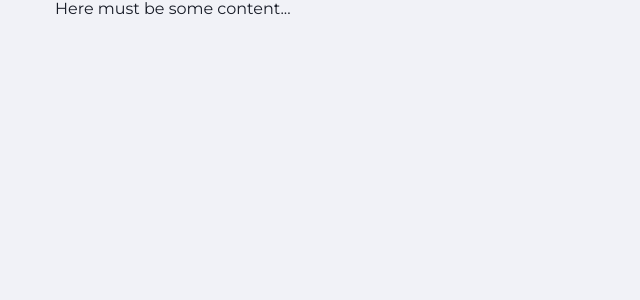
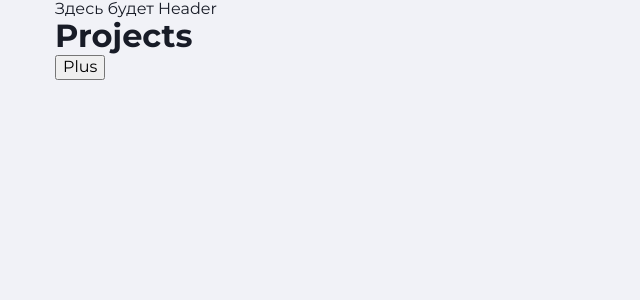
Before and after one commit to Rostyslav-Zahorulko/planner-frontend, a React (Create React App) app: page / in a window 1280 px wide. Shown: the top 300 px of the page, without its empty margins (0-640 px from the left). Built offline with nearby package versions, Linux system fonts and the light colour scheme.

Commit message:
created ProjectPage, ProjectList & AddButton components

```diff
--- a/src/App.js
+++ b/src/App.js
@@ -1,5 +1,10 @@
-import Container from "./components/Container";
+import Container from './components/Container';
+import ProjectsPage from './pages/ProjectsPage';
 
 export default function App() {
-  return <Container></Container>;
+  return (
+    <Container>
+      <ProjectsPage></ProjectsPage>
+    </Container>
+  );
 }
--- /dev/null
+++ b/src/components/AddButton/AddButton.js
@@ -0,0 +1,5 @@
+// import s from './AddButton.module.css';
+
+export default function AddButton() {
+  return <button>Plus</button>;
+}
--- /dev/null
+++ b/src/components/AddButton/AddButton.module.css
@@ -0,0 +1,10 @@
+
+
+@media screen and (min-width: 320px) {
+}
+
+@media screen and (min-width: 768px) {
+}
+
+@media screen and (min-width: 1280px) {
+}
--- /dev/null
+++ b/src/components/AddButton/index.js
@@ -0,0 +1 @@
+export { default } from './AddButton';
--- /dev/null
+++ b/src/components/ProjectsList/ProjectsList.js
@@ -0,0 +1,5 @@
+// import s from './ProjectsList.module.css';
+
+export default function ProjectsList() {
+  return <div></div>;
+}
--- /dev/null
+++ b/src/components/ProjectsList/ProjectsList.module.css
@@ -0,0 +1,10 @@
+
+
+@media screen and (min-width: 320px) {
+}
+
+@media screen and (min-width: 768px) {
+}
+
+@media screen and (min-width: 1280px) {
+}
--- /dev/null
+++ b/src/components/ProjectsList/index.js
@@ -0,0 +1 @@
+export { default } from './ProjectsList';
--- /dev/null
+++ b/src/pages/ProjectsPage/ProjectsPage.js
@@ -0,0 +1,15 @@
+import React from 'react';
+
+import ProjectsList from '../../components/ProjectsList';
+import AddButton from '../../components/AddButton';
+
+export default function ProjectsPage() {
+  return (
+    <>
+      <header>Здесь будет Header</header>
+      <h1>Projects</h1>
+      <ProjectsList />
+      <AddButton />
+    </>
+  );
+}
--- /dev/null
+++ b/src/pages/ProjectsPage/index.js
@@ -0,0 +1 @@
+export { default } from './ProjectsPage';
```
Also changed, not shown: 1 other file (tests, documents, lock files or other folders).
